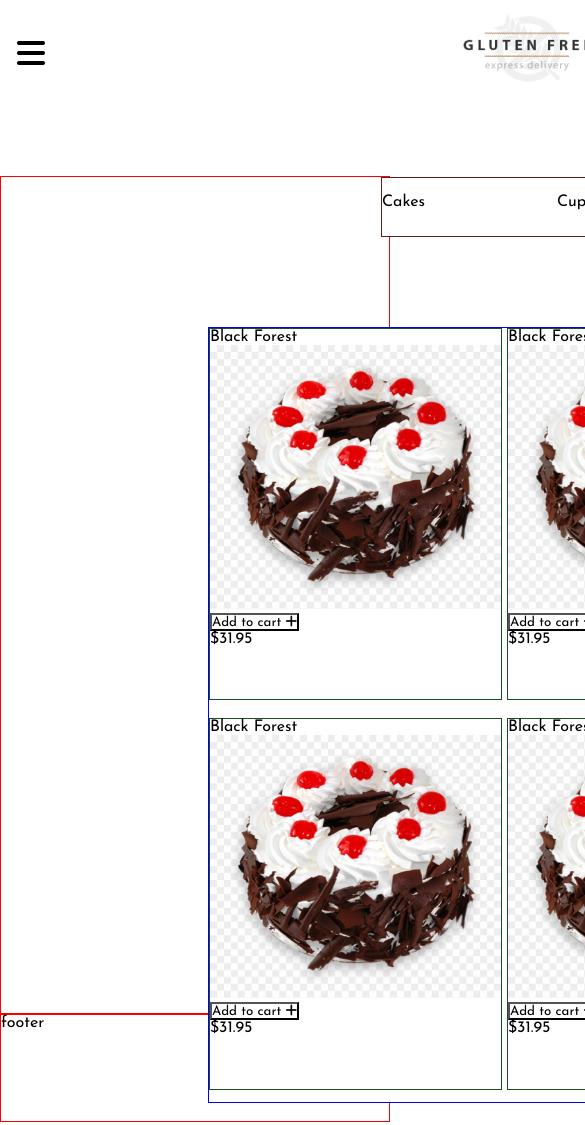
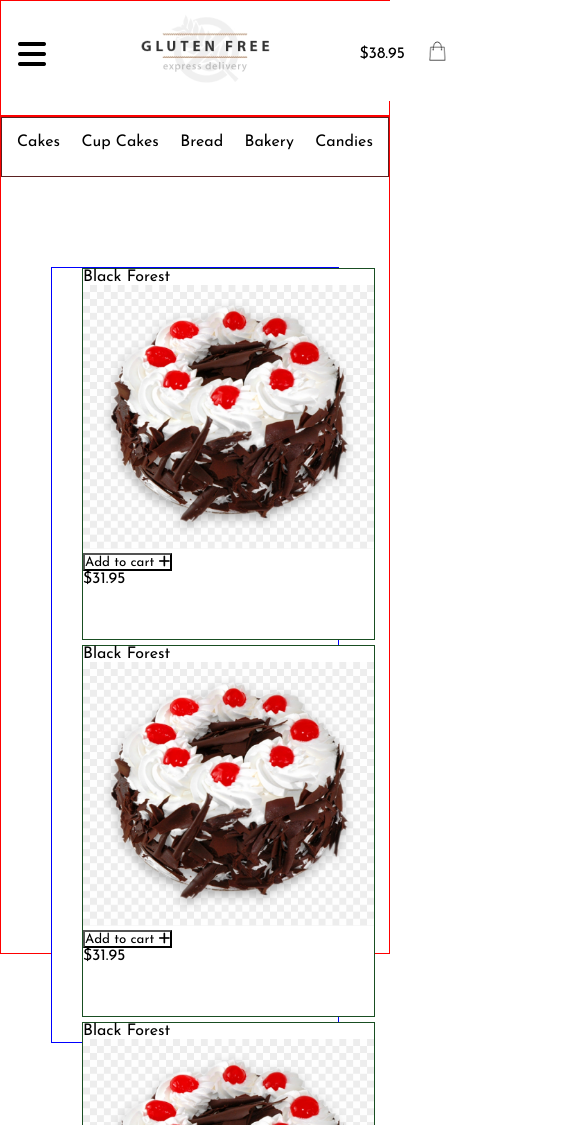
Before and after one commit to kallyas/cakeshop, a plain HTML site: page index.html in a window 390 px wide. Shown: the top 1125 px of the page, 585 px wide, since content can reach past the window. Drawn offline with Linux system fonts and the light colour scheme.

Commit message:
Added media queries

```diff
--- a/css/style.css
+++ b/css/style.css
@@ -85,6 +85,9 @@ main {
 }
 
 footer {
+  position: relative;
+  margin-top: 100px;
+  text-align: center;
   border: 1px solid red;
   height: 108px;
 }
@@ -132,3 +135,88 @@ footer {
   width: 100%;
   height: 50%;
 }
+
+@media screen and (max-width: 464px) {
+  header {
+    height: 116px;
+    display: grid;
+    grid-template-columns: 1fr 1fr 1fr;
+    width: 100%;
+    border: 1px solid red;
+  }
+
+  .logo {
+    margin-left: 0px;
+  }
+
+  nav {
+    height: 100px;
+    width: 464px;
+    grid-column: 2/3;
+    display: inline-flex;
+    justify-content: space-between;
+  }
+
+  .total-p {
+    display: flex;
+    align-items: flex-end;
+    text-align: right;
+    margin-right: 10px;
+    margin-left: 0px;
+    padding-top: 5px;
+  }
+
+  .total img {
+    height: 25px;
+    margin-right: 15px;
+    cursor: pointer;
+  }
+
+  .sorting-nav {
+    margin-left: 0px;
+  }
+
+  .sorting-nav ul {
+    left: 0px;
+    width: 100%;
+    padding-left: 15px;
+    padding-right: 15px;
+  }
+
+  .products-container {
+    width: auto;
+    grid-template-columns: 1fr;
+    margin-left: 50px;
+    margin-right: 50px;
+    left: 0px;
+  }
+
+  .product-card {
+    margin-left: 30px;
+  }
+
+  footer {
+    margin-top: 2300px;
+  }
+}
+
+@media screen and (max-width: 360px) {
+  nav {
+    width: auto;
+  }
+
+  .menu {
+    margin-left: 0px;
+    font-size: 1.5rem;
+  }
+  .logo {
+      margin-left: 30px;
+  }
+
+  .total {
+      margin-left: 15px;
+  }
+  .total img {
+      margin-left: -5px;
+  }
+}
```
